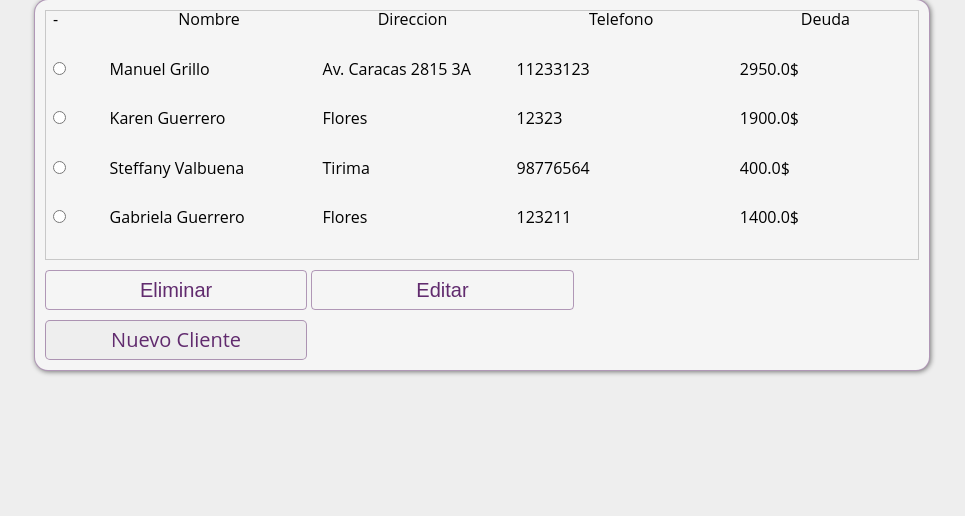
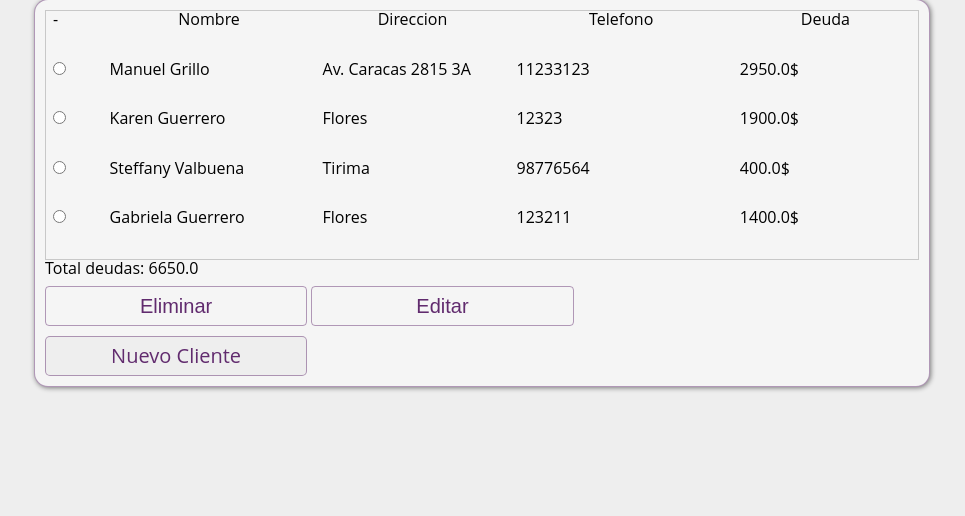
Before and after one commit to Mgrillo03/stock_forever, a Django app: page /clients/ in a window 1280 px wide. Shown: the part 201-717 px from the top of the page, without its empty margins (158-1123 px from the left). Run offline with Django 3.2, Linux system fonts and the light colour scheme; data comes from the database, SQL or seed files in the repository.

Commit message:
Agregado total deudas en client template

```diff
--- a/stock_forever/clients/templates/clients/index.html
+++ b/stock_forever/clients/templates/clients/index.html
@@ -66,6 +66,7 @@
 
                 </table>
             </div>
+            <div class="total_debts">Total deudas: {{total_debts}}</div>
 
             {% if error_message %}
                     <p><strong>{{error_message}}</strong></p>
--- a/stock_forever/clients/views.py
+++ b/stock_forever/clients/views.py
@@ -10,8 +10,12 @@ from .models import Client
 
 def index(request):
     clients_list = Client.objects.all()
+    total_debts = 0
+    for i in clients_list:
+        total_debts += float(i.debt)
     return render(request, "clients/index.html",{
-        'clients_list' : clients_list
+        'clients_list' : clients_list,
+        'total_debts' : total_debts
     })
 
 def new(request):
```
